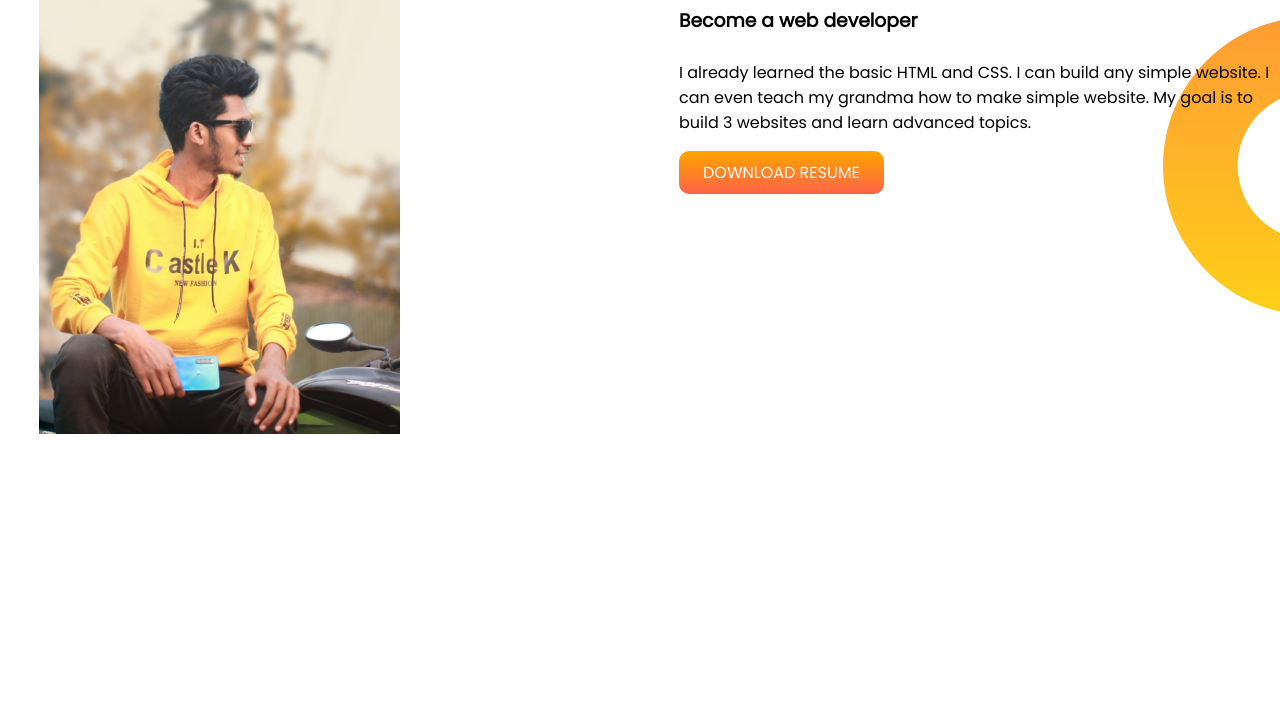
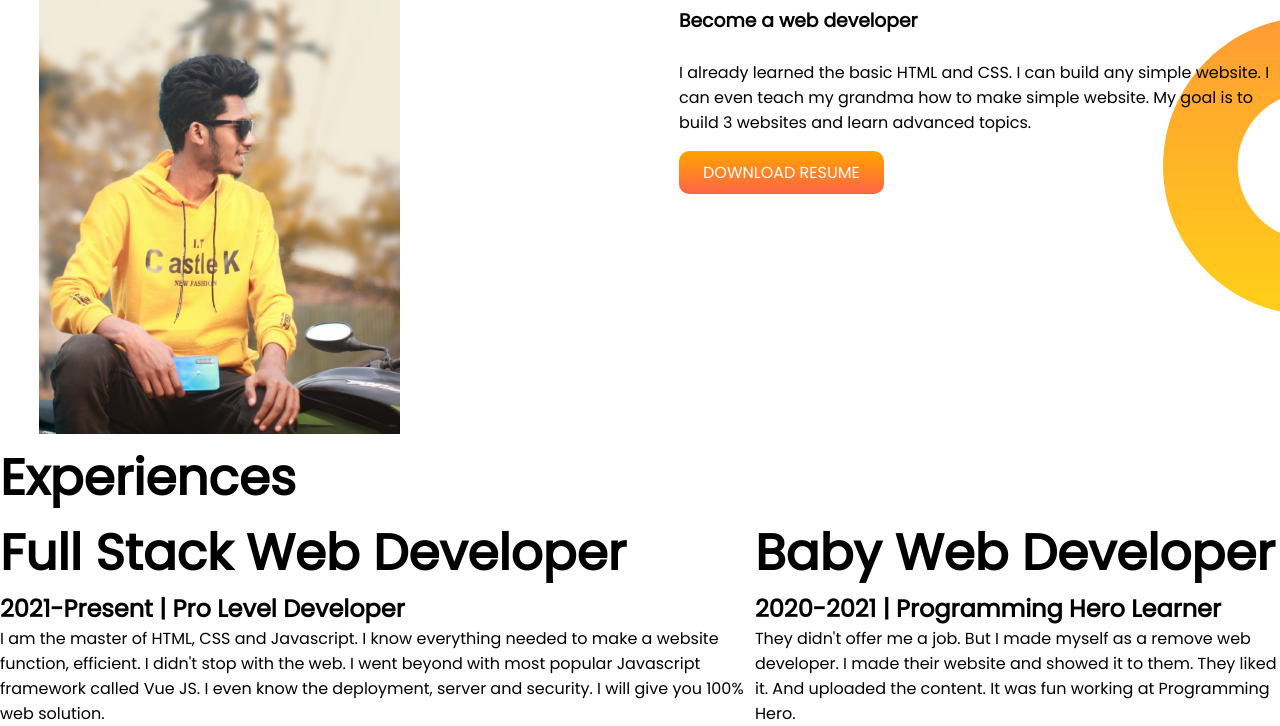
Before and after one commit to shanto1135/developer-portfolio, a plain HTML site: page index.html in a window 1280 px wide. Shown: the part 683-1409 px from the top of the page. Before the commit the page ends 1124 px from the top, so only its background shows below. Drawn offline with Linux system fonts and the light colour scheme.

Commit message:
last work

```diff
--- a/index.html
+++ b/index.html
@@ -11,7 +11,7 @@
     <link rel="stylesheet" href="./style.css">
 </head>
 <body>
-    <section class="top-bottom">
+    <section class="top-bottom section-flex">
         <div class="half">
             <h1>Welcome to</h1>
                 <h1> <span>Mohiudin Shanto</span> World!</h1>
@@ -32,7 +32,7 @@
    <br>
    <br>
    <br>
-   <section class="two-section">
+   <section class="two-section section-flex">
        <div class="half">
            <img src="./images/IMG_20200130_215217.jpg" alt="">
        </div>
@@ -49,6 +49,22 @@
 
        </div>
    </section>
+   <section class="last-step">
+    <h1>Experiences</h1>
+       <div class="section-flex">
+        <div>
+            <h1>Full Stack Web Developer</h1>
+            <h2>2021-Present | Pro Level Developer</h2>
+            <p>I am the master of HTML, CSS and Javascript. I know everything needed to make a website function, efficient. I didn't stop with the web. I went beyond with most popular Javascript framework called Vue JS. I even know the deployment, server and security. I will give you 100% web solution.</p>
+        </div>
+        <div>
+            <h1>Baby Web Developer</h1>
+             <h2>2020-2021 | Programming Hero Learner</h2>
+            They didn't offer me a job. But I made myself as a remove web developer. I made their website and showed it to them. They liked it. And uploaded the content. It was fun working at Programming Hero.
+        </div>
+       </div>
+
+   </section>
 
 
 
--- a/style.css
+++ b/style.css
@@ -11,7 +11,7 @@ h1{
 span{
     color: orange;
 }
-section{
+.section-flex{
     display: flex;
 }
 .half{
```
